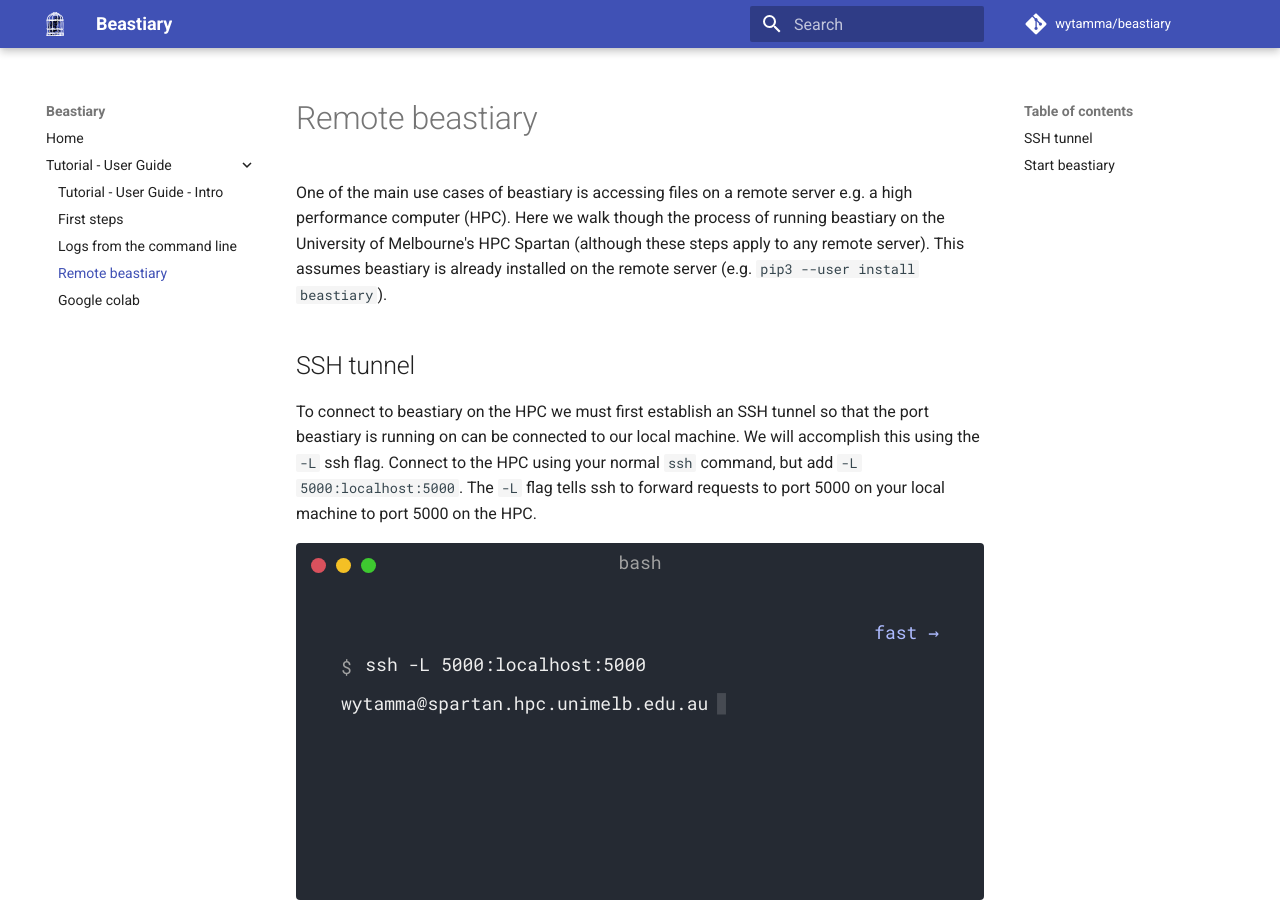
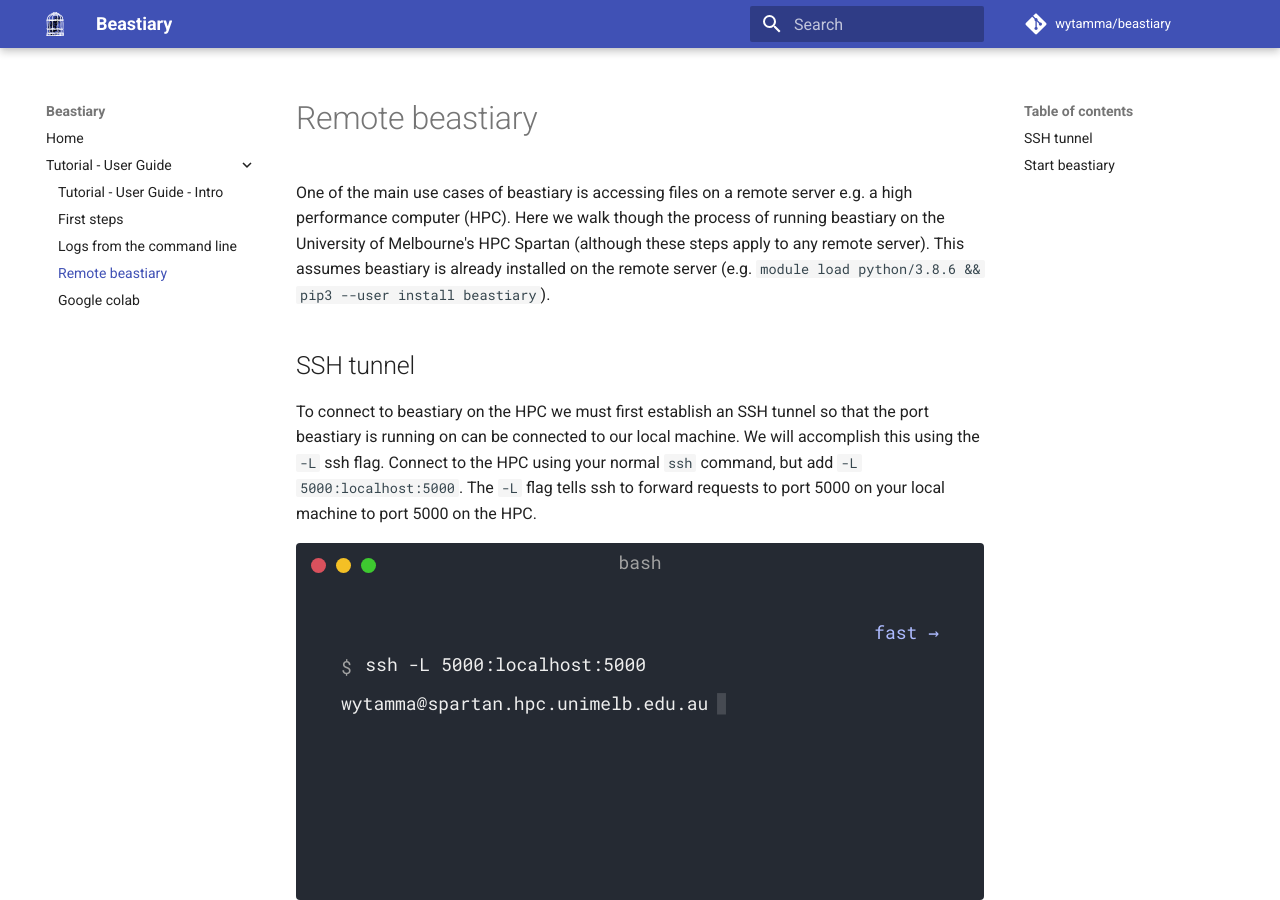
Before and after one commit to Wytamma/beastiary, an MkDocs documentation site: the page built from docs/tutorial/remote-beastiary.md, in a window 1280 px wide and 900 px high. Built offline with MkDocs 1.6.1 and Material for MkDocs 9.7.7, drawn with Linux system fonts in a browser that asks for light colours; comment, search, counter and statistics services are not loaded.

Commit message:
:art: add module load

```diff
--- a/docs/tutorial/remote-beastiary.md
+++ b/docs/tutorial/remote-beastiary.md
@@ -1,5 +1,5 @@
 
-One of the main use cases of beastiary is accessing files on a remote server e.g. a high performance computer (HPC). Here we walk though the process of running beastiary on the University of Melbourne's HPC Spartan (although these steps apply to any remote server). This assumes beastiary is already installed on the remote server (e.g. `pip3 --user install beastiary`).
+One of the main use cases of beastiary is accessing files on a remote server e.g. a high performance computer (HPC). Here we walk though the process of running beastiary on the University of Melbourne's HPC Spartan (although these steps apply to any remote server). This assumes beastiary is already installed on the remote server (e.g. `module load python/3.8.6 && pip3 --user install beastiary`).
 
 ## SSH tunnel
 
```
